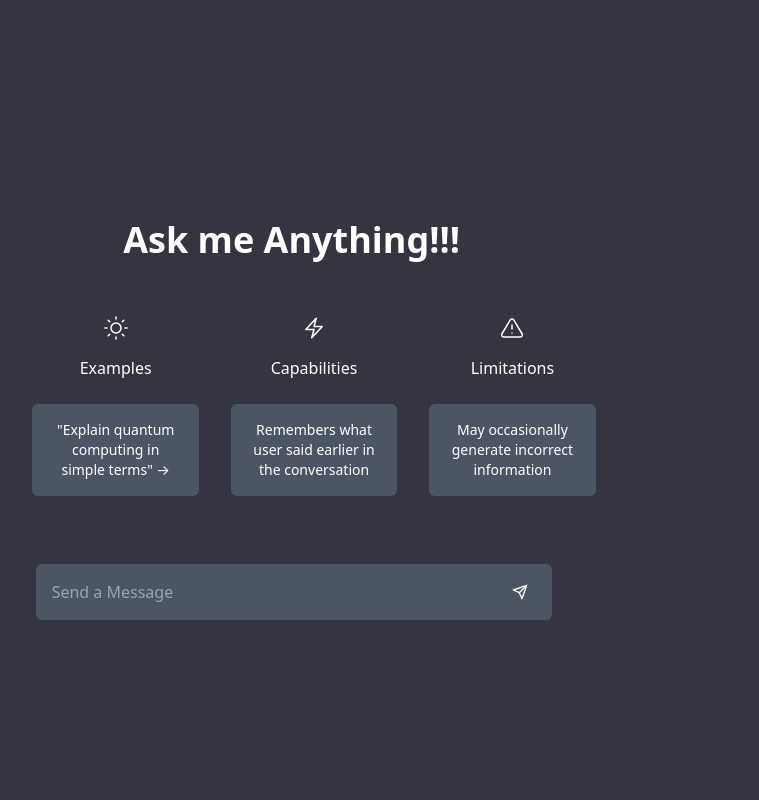
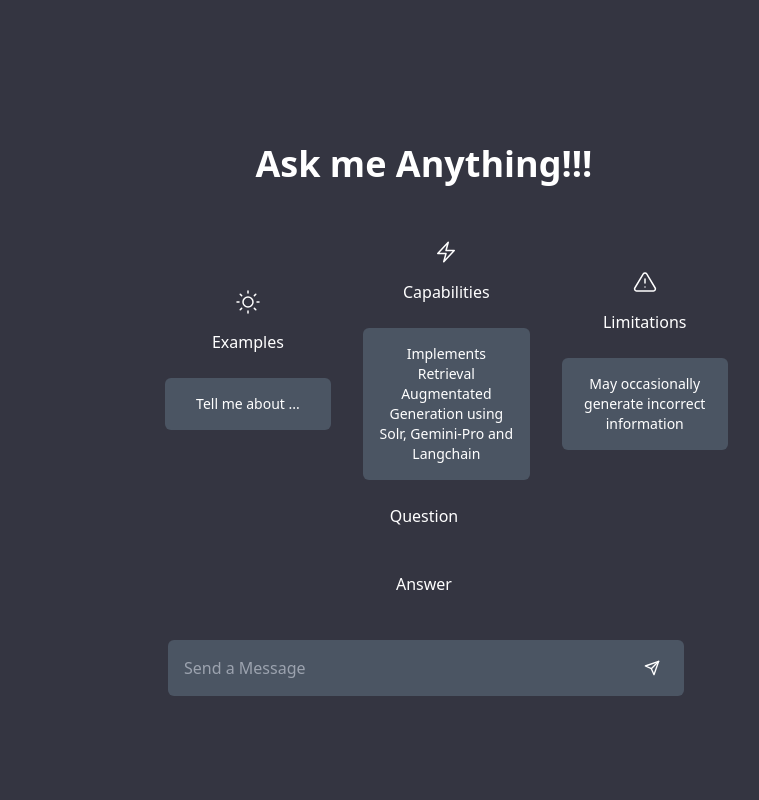
Before and after one commit to PrasannaPaithankar/DBMS-Laboratory-Spr-24, a Flask app: page / in a window 1280 px wide. Shown: the whole page, without its empty margins (295-1054 px from the left). Run offline with Flask 3, Linux system fonts and the light colour scheme; parts of the project's set-up code (start-up, migrations or seed data) failed here and were passed over.

Commit message:
final push

```diff
--- a/A5/WebInterface/__init__.py
+++ b/A5/WebInterface/__init__.py
@@ -14,14 +14,14 @@ from .database import initSolr
 
 def create_app():
     app = Flask(__name__, instance_relative_config=True)
-    app.config.from_file("config.json", load=json.load)
+    # app.config.from_file("config.json", load=json.load)
 
     # csrf = CSRFProtect()
     # csrf.init_app(app)
 
-    # Initialize llm here
-    os.environ["GOOGLE_APPLICATION_CREDENTIALS"] = "/hard_drive/Codes/DBMS-Laboratory-Spr-24/A5/silken-agent-420312-1464c99084fe.json"
-    os.environ["GOOGLE_API_KEY"] = "AIzaSyBAnX6q5rNF6IGtRLnF-epDIEH9_54Qq34"
+    # os.environ["GOOGLE_APPLICATION_CREDENTIALS"] = "/hard_drive/Codes/DBMS-Laboratory-Spr-24/A5/silken-agent-420312-1464c99084fe.json"
+    # os.environ["GOOGLE_API_KEY"] = "AIzaSyBAnX6q5rNF6IGtRLnF-epDIEH9_54Qq34" #Prasanna's API
+    os.environ["GOOGLE_API_KEY"] = "AIzaSyB7fNkDsTA3Gf4yvUP1zcLWxvcYB9OXgHA" # Harsh's API
 
     llm = GoogleGenerativeAI(model="gemini-pro")
     print("Model initialized")
@@ -29,7 +29,6 @@ def create_app():
     vector_store = initSolr("data_full")
     retriever = vector_store.as_retriever()
     print("Retriever initialized")
-    # print(retriever.invoke("Present an efficient dynamic algorithm for clustering undirected graphs, whose edge property is changing continuously"))
 
     template = """Question: {question}
 
@@ -40,7 +39,7 @@ def create_app():
     {context}
 
 
-    Detailed answer:"""
+    Detailed long answer:"""
     prompt = PromptTemplate.from_template(template)
 
     def format_docs(docs):
@@ -56,12 +55,13 @@ def create_app():
     @app.route("/")
     def home():
         answer = request.args.get("answer")
-
+        question = request.args.get("question")
         if answer is None:
             answer = ""
+        if question is None:
+            question = ""
 
-        print(f"Answer: {answer}")
-        return render_template("index.html", answer=answer)
+        return render_template("index.html", answer=answer, question=question)
 
     @app.route('/submitmessage', methods=['POST'])
     def submitmessage():
@@ -71,7 +71,7 @@ def create_app():
         else:
             print("Error")
             answer = "Some Error with error"
-        return redirect(url_for("home", answer=answer))
+        return redirect(url_for("home", answer=answer , question = question))
 
     @app.errorhandler(404)
     def page_not_found(e):
--- a/A5/WebInterface/static/css/main.css
+++ b/A5/WebInterface/static/css/main.css
@@ -832,7 +832,6 @@ video {
   overflow-y: auto; /* Enable vertical scrolling when content exceeds height */
   background-color: transparent; /* Background color for the div */
   padding: 10px; /* Add some padding for better readability */
-  max-width: 80%;
 }
 
 /* Optional: Style for the scrollbar */
--- a/A5/WebInterface/templates/index.html
+++ b/A5/WebInterface/templates/index.html
@@ -6,7 +6,8 @@
     <meta http-equiv="X-UA-Compatible" content="IE=edge">
     <meta name="viewport" content="width=device-width, initial-scale=1.0">
     <link rel="stylesheet" href="../static/css/main.css">
-    <link rel="shortcut icon" href="http://codeskulptor-demos.commondatastorage.googleapis.com/descent/bomb_24_24.png" type="image/x-icon">
+    <link rel="shortcut icon" href="http://codeskulptor-demos.commondatastorage.googleapis.com/descent/bomb_24_24.png"
+        type="image/x-icon">
     <style>
         .right2 {
             display: none;
@@ -16,10 +17,10 @@
 </head>
 
 <body class="bg-chatblack-50">
-    <div class="flex h-[100vh] text-white">
-<!--         <div class="left bg-[#202123] w-2/12"> -->
+    <div class="flex h-[100vh] text-white" style="margin-left: 7cm;">
+        <!-- <div class="left bg-[#202123] w-2/12">
 
-            <!-- <button
+            <button
                 class="w-[90%] py-2 m-2 px-10 space-x-2 border-white border rounded-md flex mx-4 justify-start items-center hover:opacity-70">
                 <svg stroke="currentColor" fill="none" stroke-width="2" viewBox="0 0 24 24" stroke-linecap="round"
                     stroke-linejoin="round" class="h-4 w-4" height="1em" width="1em" xmlns="http://www.w3.org/2000/svg">
@@ -43,9 +44,9 @@
                 </div>
                 {% endfor %}
 
+            </div>
+
         </div> -->
-
-<!--         </div> -->
 
 
         <div class="right1 w-10/12 flex justify-center items-center flex-col">
@@ -69,8 +70,7 @@
                     </svg>
                     <div class="py-4">Examples</div>
                     <button
-                        class="bg-gray-600 w-[13vw] text-sm hover:bg-gray-700 py-4 px-4 mx-4  my-2 rounded-md">"Explain
-                        quantum computing in simple terms" →</button>
+                        class="bg-gray-600 w-[13vw] text-sm hover:bg-gray-700 py-4 px-4 mx-4  my-2 rounded-md">Tell me about ...</button>
                 </div>
                 <div class="cap flex flex-col justify-center items-center">
                     <svg xmlns="http://www.w3.org/2000/svg" fill="none" viewBox="0 0 24 24" stroke-width="1.5"
@@ -80,8 +80,8 @@
                     </svg>
                     <div class="py-4">Capabilities</div>
                     <button
-                        class="bg-gray-600 w-[13vw] text-sm hover:bg-gray-700 py-4 px-4 mx-4  my-2 rounded-md">Remembers
-                        what user said earlier in the conversation</button>
+                        class="bg-gray-600 w-[13vw] text-sm hover:bg-gray-700 py-4 px-4 mx-4  my-2 rounded-md">Implements
+                        Retrieval Augmentated Generation using Solr, Gemini-Pro and Langchain</button>
                 </div>
 
                 <div class="lim flex flex-col justify-center items-center">
@@ -100,17 +100,30 @@
                 </div>
             </div>
 
+            <h2>Question</h2>
+            <div style="align-items: center;justify-content: center;align-items: center; max-width: 75%;">
+                <div class="scroll-container">
+                    {{question}}
+                </div>
+            </div>
+            <br>
 
-            <div class = "scroll-container">
+            <h2>Answer</h2>
+            <div style="align-items: center;justify-content: center;align-items: center; max-width: 75%;">
+                <div class="scroll-container">
                     {{answer}}
+                </div>
             </div>
             <br>
             <div>
                 <form id="messageForm" action="submitmessage" method="POST">
                     <div class="buttonsvg pl-16 w-[50vw] flex">
-                            <input class="w-full p-4 bg-gray-600 rounded-md" placeholder="Send a Message" type="text" name="questionInput" id="formsubm">
+                        <input class="w-full p-4 bg-gray-600 rounded-md" placeholder="Send a Message" type="text"
+                            name="questionInput" id="formsubm">
                         <button id="sendButton" class="relative -left-20 pl-10" type="submit">
-                                <svg stroke="currentColor" fill="none" stroke-width="2" viewBox="0 0 24 24" stroke-linecap="round" stroke-linejoin="round" class="h-4 w-4 mr-1" height="1em" width="1em" xmlns="http://www.w3.org/2000/svg">
+                            <svg stroke="currentColor" fill="none" stroke-width="2" viewBox="0 0 24 24"
+                                stroke-linecap="round" stroke-linejoin="round" class="h-4 w-4 mr-1" height="1em"
+                                width="1em" xmlns="http://www.w3.org/2000/svg">
                                 <line x1="22" y1="2" x2="11" y2="13"></line>
                                 <polygon points="22 2 15 22 11 13 2 9 22 2"></polygon>
                             </svg>
```
Also changed, not shown: A5/index.py (+4 -4 lines), A5/requirements.txt (added, +109 -0 lines), 2 other files. Lines whose indentation alone changed are shown as unchanged.
